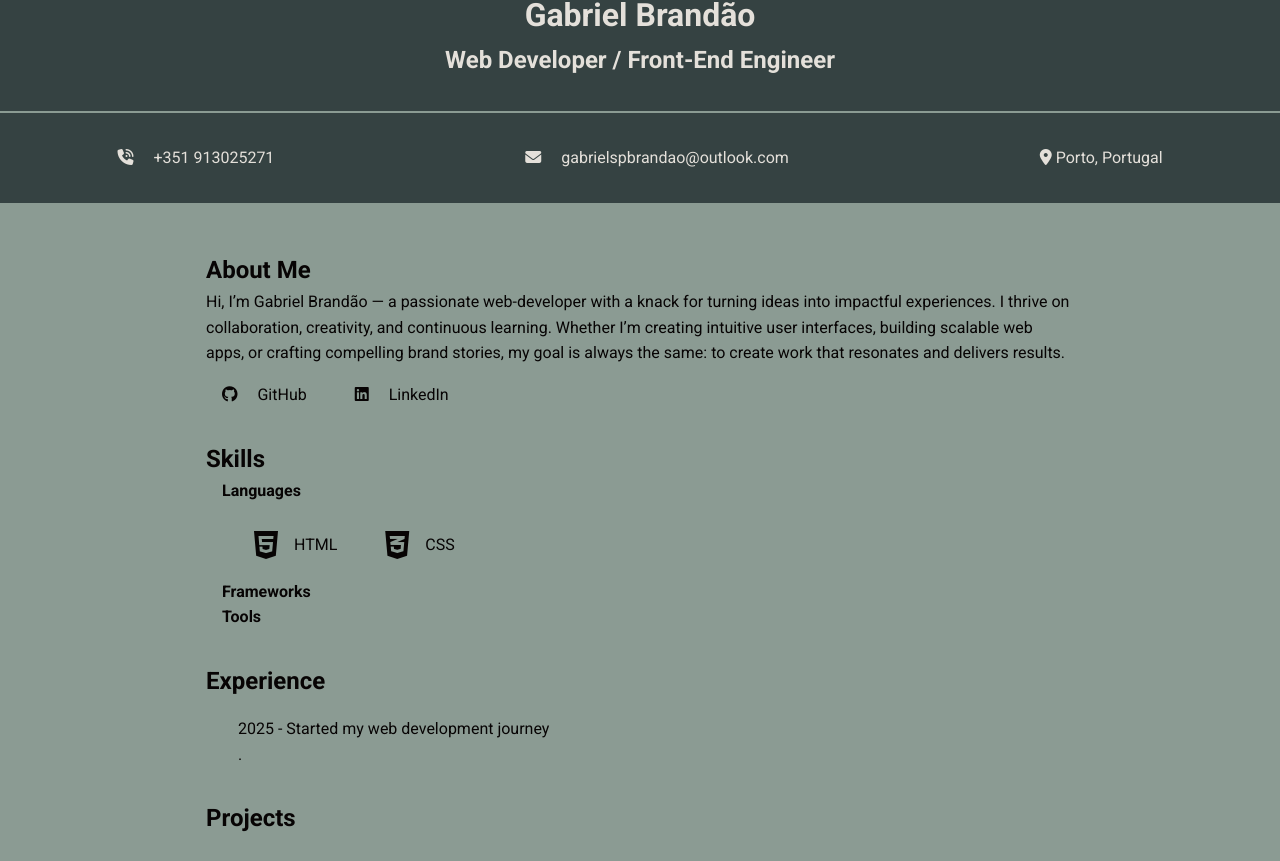
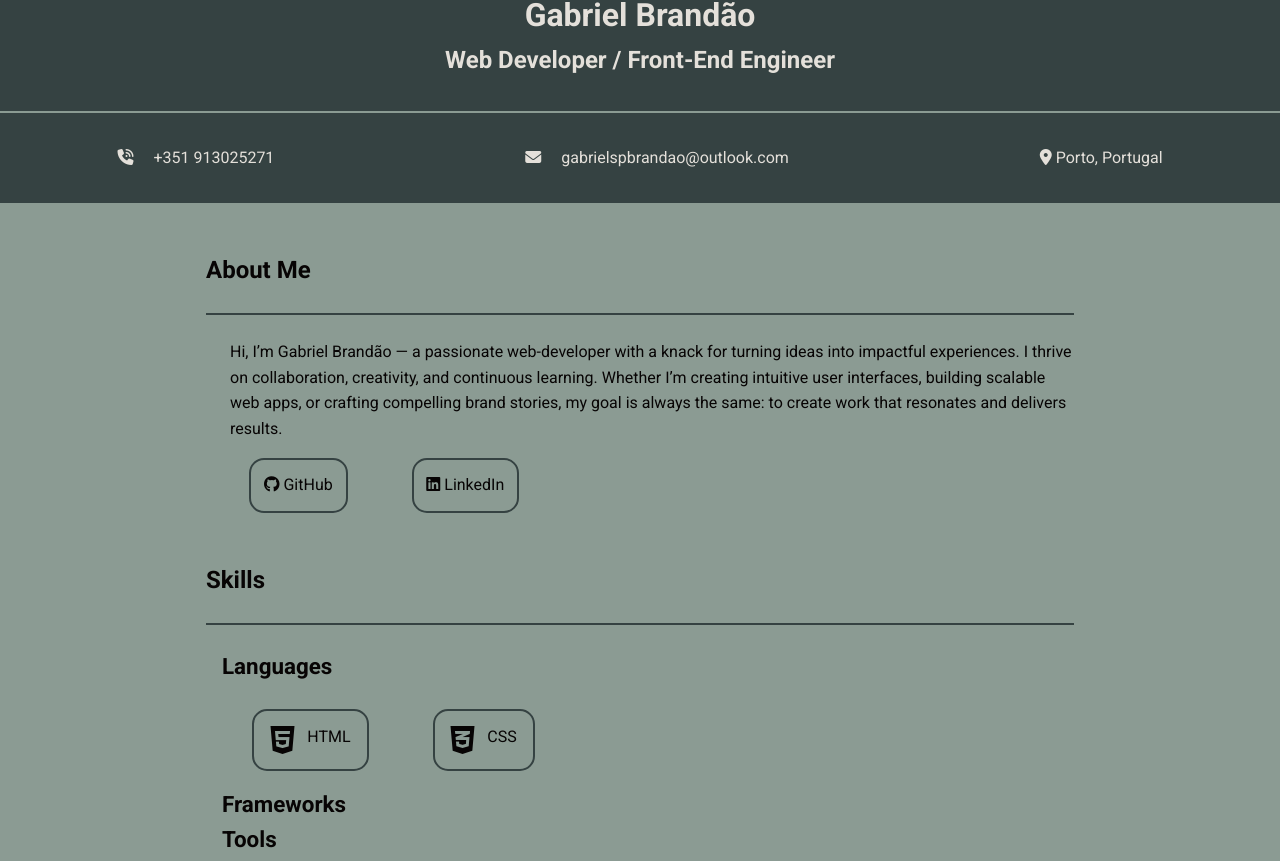
Before and after one commit to spbgabriel/portfolio_project, a plain HTML site: page portfolio_project.html in a window 1280 px wide. Shown: the part 275-1136 px from the top of the page. Drawn offline with Linux system fonts and the light colour scheme.

Commit message:
Updates on the CSS
Arranged some new styles to make some new transitions and hovers to the links, making them as buttons.

```diff
--- a/portfolio_project.html
+++ b/portfolio_project.html
@@ -32,8 +32,8 @@
             <p>Hi, I’m Gabriel Brandão — a passionate web-developer with a knack for turning ideas into impactful experiences.
             I thrive on collaboration, creativity, and continuous learning. Whether I’m creating intuitive user interfaces, building scalable web apps, or crafting compelling brand stories, my goal is always the same: to create work that resonates and delivers results.</p>
             <ul class="social_links">
-                <li><i class="fa-brands fa-github"></i> <a href="https://github.com/spbgabriel" target="_blank">GitHub</a></li>
-                <li><i class="fa-brands fa-linkedin"></i> <a href="https://www.linkedin.com/in/gabobrandao" target="_blank">LinkedIn</a></li>
+                <a href="https://github.com/spbgabriel" target="_blank"><li class="button_link"><i class="fa-brands fa-github"></i> GitHub</li></a>
+                <a href="https://www.linkedin.com/in/gabobrandao" target="_blank"><li class="button_link"><i class="fa-brands fa-linkedin"></i> LinkedIn</li></a>
             </ul>
         </section>
         <section>
@@ -41,8 +41,8 @@
             <ul class="skills">
                 <li><h4>Languages</h4></li>
                     <ul class="skills-list">
-                        <li><i class="fa-brands fa-html5 fa-2x"></i> <a href="https://www.codecademy.com/profiles/SPB.GABRIEL/certificates/9eb0741e5ebef1f9f58a53bfac67d3a7">HTML</a></li>
-                        <li><i class="fa-brands fa-css3-alt fa-2x" ></i> <a href="https://www.codecademy.com/profiles/SPB.GABRIEL/certificates/9eb0741e5ebef1f9f58a53bfac67d3a7" target="_blank">CSS</a></li>
+                        <a href="https://www.codecademy.com/profiles/SPB.GABRIEL/certificates/9eb0741e5ebef1f9f58a53bfac67d3a7"><li class="button_link_skills"><i class="fa-brands fa-html5 fa-2x"></i> HTML</li></a>
+                        <a href="https://www.codecademy.com/profiles/SPB.GABRIEL/certificates/9eb0741e5ebef1f9f58a53bfac67d3a7" target="_blank"><li class="button_link_skills"><i class="fa-brands fa-css3-alt fa-2x" ></i> CSS</li></a>
                     </ul>
                 <li><h4>Frameworks</h4></li>
                 <li><h4>Tools</h4></li>
--- a/portfolio_stylesheet.css
+++ b/portfolio_stylesheet.css
@@ -75,6 +75,10 @@ ul a {
   transition: all 0.3s linear;
 }
 
+.contact_bar a:hover {
+  color: var(--secondary-color);
+}
+
 /* Section styles */
 section {
   margin-bottom: 2rem;
@@ -85,28 +89,46 @@ section h3 {
   margin-bottom: 1rem;
 }
 
+section h2 {
+  padding-bottom: 1.5rem;
+  border-bottom: 2px solid var(--primary-color);
+}
+
+.about_me p {
+  padding: 1.5rem 0 0 1.5rem;
+}
+
 .social_links {
   display: flex;
   justify-content: flex-start;
-  margin-top: 1rem;
+  gap: 2rem;
+  padding: 0rem 1.7rem;
 }
 
-.social_links a {
+.button_link {
+  display: inline-block;
+  padding: 0.8rem;
+  border: 2px solid var(--primary-color);
+  border-radius: 15px;
   color: var(--font-color);
-  transition: all 0.3s ease;
   text-decoration: none;
+  transition: all 150ms linear;
 }
 
-.social_links a:hover {
-  color: var(--title-color);
-}
-
-.social_links li {
-  margin: 0 1rem;
-  text-align: center;
+.button_link:hover {
+  transform: translateY(-5px);
+  box-shadow: 4px 4px 12px var(--font-color);
 }
 
 /* Skill icons */
+
+.skills {
+  margin-top: 1.5rem;
+}
+
+.skills h4 {
+  font-size: 1.4rem;
+}
 
 .skills li {
   margin: 0 1rem;
@@ -115,26 +137,24 @@ section h3 {
 .skills-list {
   display: flex;
   justify-content: flex-start;
-  align-items: center;
-  margin: 0.5rem 0 0 2rem;
+  margin: 0.5rem 0 0 0.9rem;
 }
 
-.skills-list li {
+.button_link_skills {
   display: flex;
-  flex-direction: row;
-  align-items: center;
-  margin: 0.3rem 1rem;
+  align-content: center;
+  gap: 0.8rem;
+  padding: 0.8rem 1rem;
+  border: 2px solid var(--primary-color);
+  border-radius: 15px;
   color: var(--font-color);
+  text-decoration: none;
+  transition: all 150ms linear;
 }
 
-.skills-list a {
-  color: var(--font-color);
-  transition: all 0.3s ease;
-  text-decoration: none;
-}
-
-.skills-list a:hover {
-  color: var(--title-color)
+.button_link_skills:hover {
+  transform: translateY(-5px);
+  box-shadow: 4px 4px 12px var(--font-color);
 }
 
 /* experience section styles */
```
